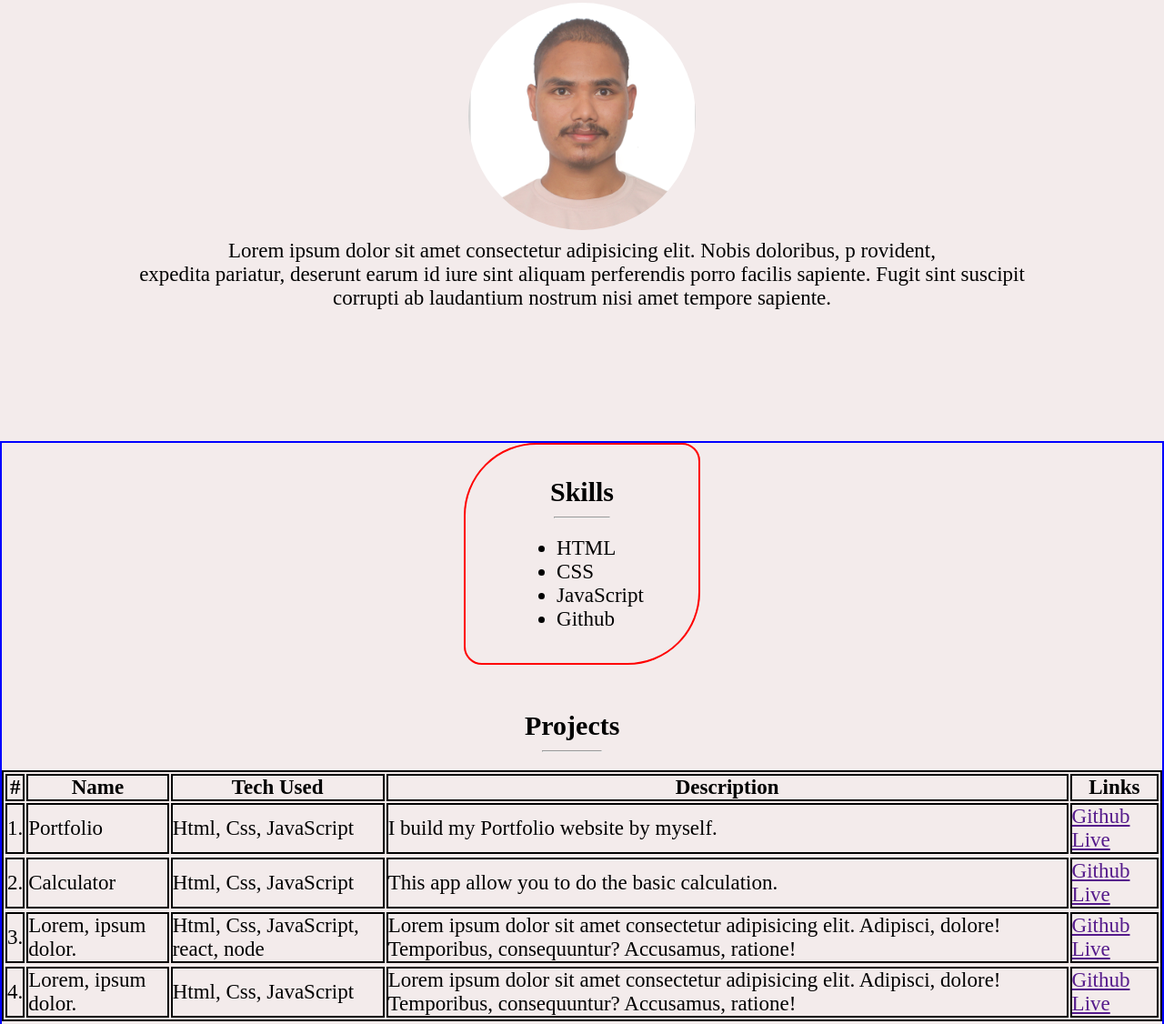
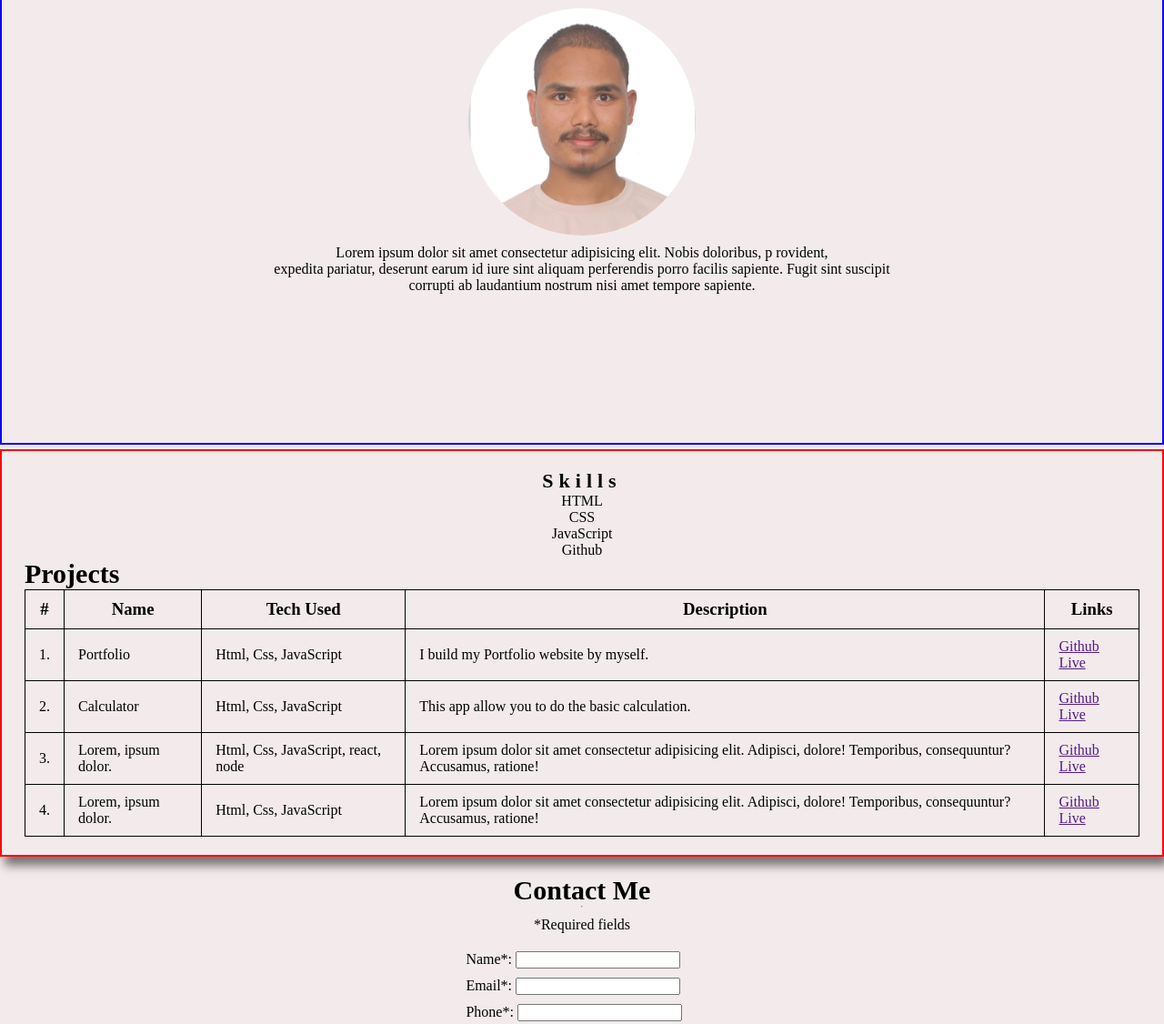
Before and after one commit to Ram-cpu-coder/Dented-Code-Challenge1-Portfolio, a plain HTML site: page index.html in a window 1280 px wide. Shown: the part 315-1441 px from the top of the page at 91% size. Drawn offline with Linux system fonts and the light colour scheme.

Commit message:
third commit

```diff
--- a/index.html
+++ b/index.html
@@ -40,9 +40,9 @@
         <div class="skills">
 
             <h1>Skills</h1>
-            <div class="hr">
+            <!-- <div class="hr">
                 <hr>
-            </div>
+            </div> -->
 
 
             <ul>
@@ -57,11 +57,8 @@
         <!-- ----------------------------------------------projects----------------------------------------------------- -->
 
 
+        <h1>Projects</h1>
             <div class="projects">
-                <h1>Projects</h1>
-                <div class="hr">
-                    <hr>
-                </div>
                     <table id="table">
                         <tr>
                             <th>
@@ -118,6 +115,7 @@
                     </tr>
 
                 </table>
+
             </div>
 
 
--- a/style.css
+++ b/style.css
@@ -1,12 +1,11 @@
 * {
     margin: 0;
     padding: 0;
-    font-size: 23px;
 }
 
 body {
     background: rgb(243, 235, 235);
-
+    /* overflow: hidden; */
 }
 
 button {
@@ -28,13 +27,14 @@ h1 {
 
 /* -----------------------------------------main-info--------------------------------- */
 .main-info {
-    /* border: 2px solid red; */
+    border: 2px solid blue;
     display: flex;
     flex-direction: column;
-    width: 100%;
+    width: auto;
     height: 100vh;
     justify-content: center;
     align-items: center;
+    margin-bottom: 5px;
 
     h1,
     p {
@@ -60,87 +60,48 @@ h1 {
 }
 
 /* --------------------------------------------skills------------------------------------------------------- */
-.skills {
-    border: 2px solid red ;
-    width: 20%;
-
-    height: 30vh;
+#skills-projects{
     display: flex;
     flex-direction: column;
-    /* flex-wrap: wrap; */
-    align-items: center;
+
     justify-content: center;
-    margin: auto;
-    /* border: 1px double black; */
-    border-radius: 80px 20px;
-    min-width: 190px;
-    .hr {
-        margin-bottom: 10px;
-        display: flex;
-        justify-content: center;
-        width: 98vw;
-    }
-    hr{
-        width: 60px;
-        margin: 10px 0;
-    }
 
-    ul {
-        text-align: start;
-        margin-left: 40px;
-    }
+    width: auto;
+    height: auto;
+    padding: 20px 25px;
+    box-shadow: 5px 10px 10px rgba(0, 0, 0, 0.5);
+    border: 2px solid red;
+}
+.skills h1{
+    font-size: 22px;
+    font-weight: bold;
+    letter-spacing: 6px;
+    display: flex;
+    justify-content: center;
+}
+.skills ul{
+    display: flex;
+    flex-direction: column;
+    justify-content: center;
+    align-items:center;
+}
+.skills ul li{
+    list-style: none;
 }
 
-/*
-----------------------------------------------projects----------------------------------------------------- */
-#skills-projects{
-    height: 800px;
-
-    border: 2px solid blue;
+#table, tr, th, td{
+    border: 1px solid black;
+    border-collapse: collapse;
 }
-.projects {
-    /* border: 2px solid red ; */
-    display: flex;
-    flex-direction: column;
-    align-items: flex-start;
-    height: 90vh;
-    margin: auto;
-    margin-top: 40px;
-    /* flex-wrap: wrap; */
-
-    h1 {
-        display: flex;
-        width: 98vw;
-        justify-content: center;
-        /* flex-wrap: wrap; */
-        margin: 10px 0;
-    }
-
-    .hr {
-        width: 98vw;
-        margin-bottom: 20px;
-        display: flex;
-        justify-content: center
-    }
-    hr{
-        width: 5vw;
-    }
+#table, th, td{
+    padding: 10px 15px;
+}
 
 
-    table,
-    tr,
-    th, td {
-        border: 2px double black;
-        font-weight: lighter;
-        text-align: start;
-
-    }
-
-    h3 {
-        text-align: center;
-    }
+.projects{
+    overflow-x: scroll;
+    width: 100%;
 }
-
 
 /* -----------------------------------------contact------------------------------------------------------ */
 
@@ -190,13 +151,25 @@ form {
 
 /* --------------------------------------------------------------media query------------------------------------------------------------------- */
 
-@media only screen and (max-width: 485px){
+/* @media (max-width: 485px){
     #skills-projects {
         height: 1190px;
     }
 }
-@media only screen and (max-width: 652px){
+@media (max-width: 652px){
     #skills-projects {
-        height: 900px;
+        background: red;
+        height: auto;
     }
-}
+
+    .main-info{
+        height: auto;
+    }
+} */
+ @media only screen and (max-width: 460px){
+    #skills-projects{
+        overflow-x: scroll;
+
+    }
+
+ }
```
Lines whose indentation alone changed are shown as unchanged.
